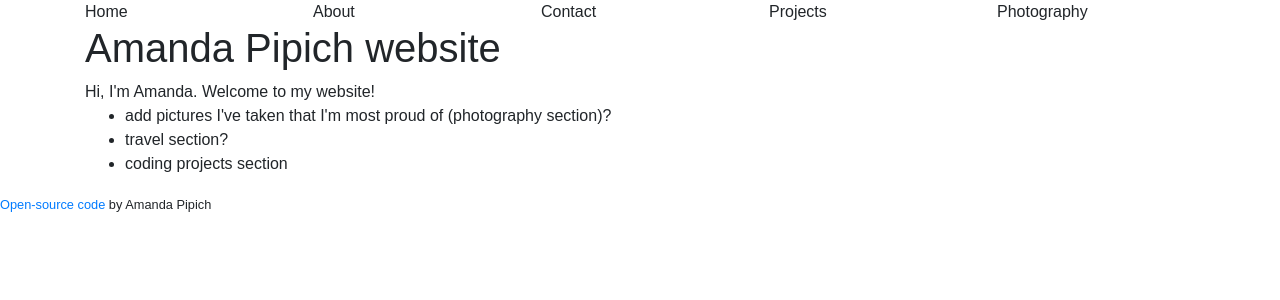
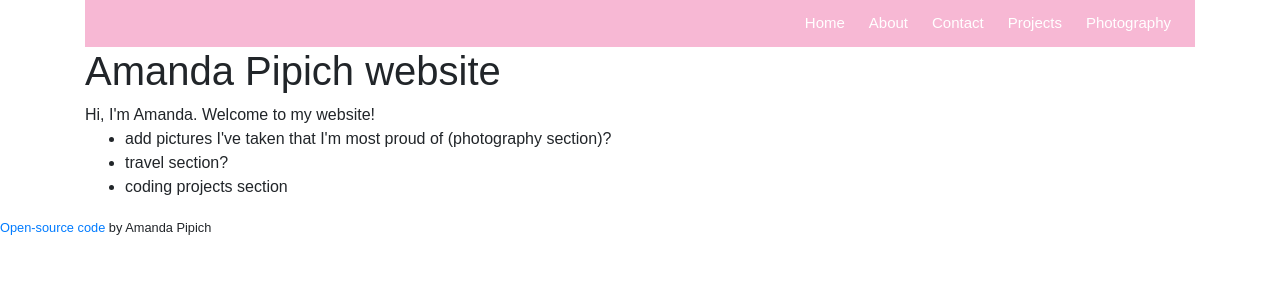
Before and after one commit to apipich/ALP_website, a React (Create React App) app: page / in a window 1280 px wide. Shown: the top 300 px of the page. Built offline with nearby package versions, Linux system fonts and the light colour scheme.

Commit message:
started styling nav bar

```diff
--- /dev/null
+++ b/src/Navigation.css
@@ -0,0 +1,36 @@
+.navbar {
+background-color: #F7B8D4;
+display: flex;
+align-items: right;
+display: block;
+padding: 0 12px;
+font-size: 15px;
+width: 100%;
+overflow: hidden;
+margin: 0;
+}
+
+a {
+  text-decoration: none;
+}
+
+.navbar ul {
+  margin: 0;
+  padding: 0;
+  list-style-type: none;
+  display: flex;
+  align-items:center;
+  justify-content: flex-end;
+}
+
+.navbar ul li a {
+  color: #ffffff;
+  padding: 12px;
+  display: block;
+}
+
+.navbar ul a:hover,
+.navbar ul a:focus,
+.navbar ul .active {
+  background-color: #e10066;
+}
--- a/src/Navigation.js
+++ b/src/Navigation.js
@@ -1,16 +1,19 @@
 import React from "react";
+import "./Navigation.css";
 
 export default function Navigation() {
 return (
-<div className="navigation">
-<div className="row">
-<div className="col">Home</div>
-<div className="col">About</div>
-<div className="col">Contact</div>
-<div className="col">Projects</div>
-<div className="col">Photography</div>
-  </div>
-</div>
+//should do bootstrap nav bar to start
+
+<nav className="navbar">
+<ul>
+<li className="home"><a href="/">Home</a></li>
+<li className="about"><a href="/">About</a></li>
+<li className="contact"><a href="/">Contact</a></li>
+<li className="projects"><a href="/">Projects</a></li>
+<li className="photography"><a href="/">Photography</a></li>
+  </ul>
+</nav>
 )
 
 }
```
